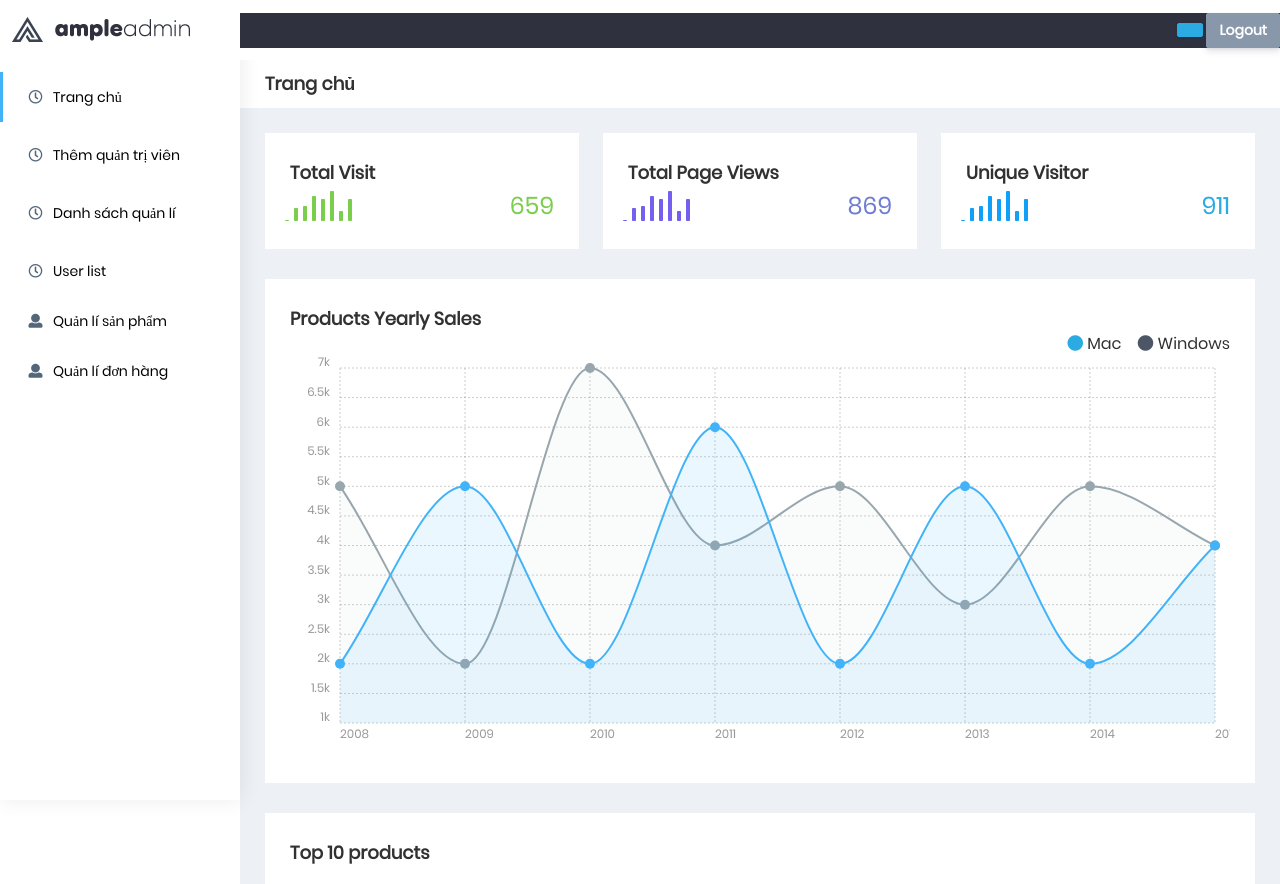
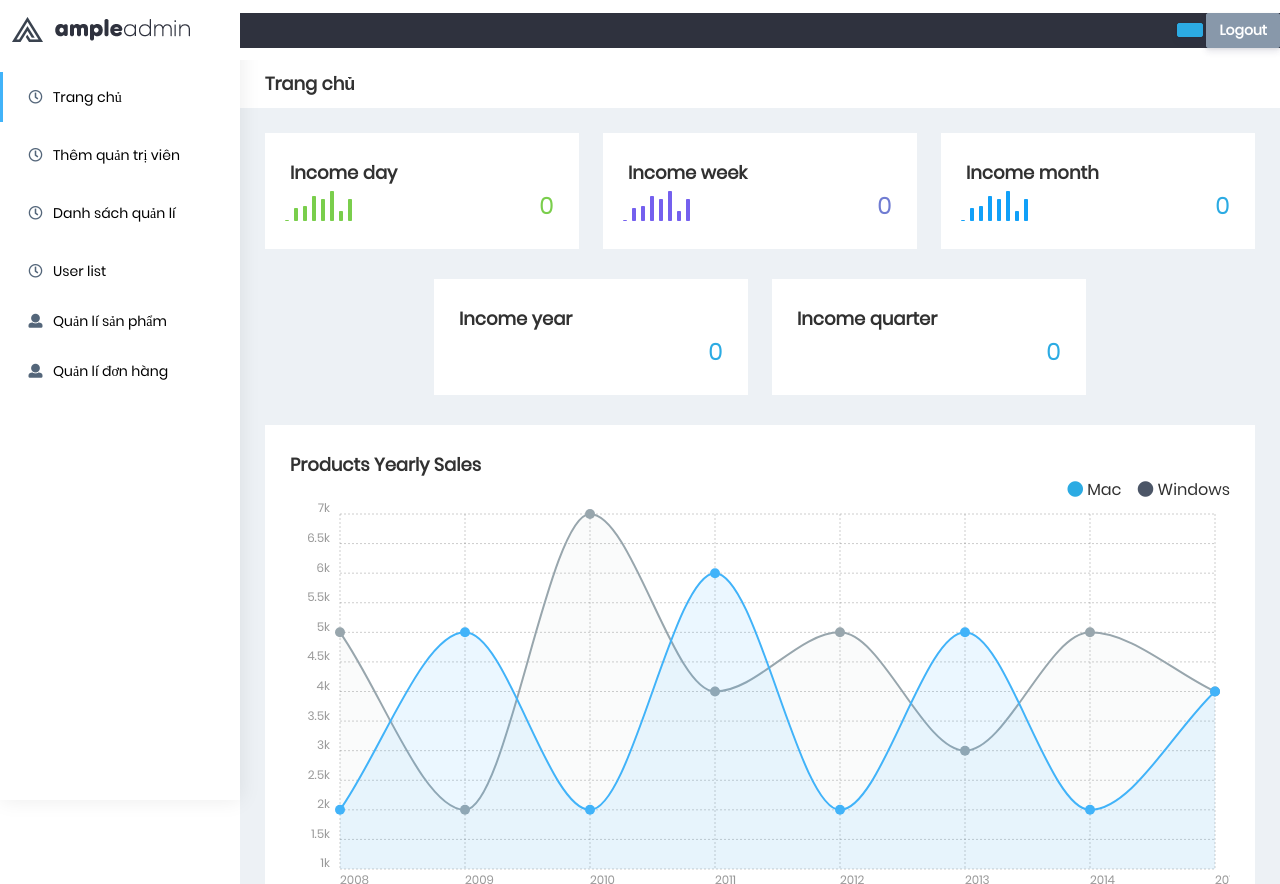
Before and after one commit to PTUDWa/Admin-page, a Node server app: page / in a window 1280 px wide. Shown: the top 884 px of the page. Run offline with Node 20, Linux system fonts and the light colour scheme; the visitor is signed in with stand-in values (Sample User, id 1); data that the repository does not hold is empty; some libraries are stand-ins or nearby versions.

Commit message:
add statistic

```diff
--- a/components/Dashboard/dashboard.controller.js
+++ b/components/Dashboard/dashboard.controller.js
@@ -1,9 +1,69 @@
 const productService = require("../Product/product.service");
 const moment = require("moment");
+const orderService = require("../Order/order.service");
 
 module.exports = {
   index: async function (req, res, next) {
     const top10ProductsBySold = await productService.getTop10ProductsBySold();
+    const quarter = Math.floor((moment().month() + 3) / 3);
+
+    const orders = await Promise.all([
+      orderService.getOrders({
+        status: "ready_for_pickup",
+        createdAt: {
+          $gte: moment().startOf("day").toDate(),
+          $lt: moment().endOf("day").toDate(),
+        },
+      }),
+      orderService.getOrders({
+        status: "ready_for_pickup",
+        createdAt: {
+          $gte: moment().startOf("week").toDate(),
+          $lt: moment().endOf("week").toDate(),
+        },
+      }),
+      orderService.getOrders({
+        status: "ready_for_pickup",
+        createdAt: {
+          $gte: moment().startOf("month").toDate(),
+          $lt: moment().endOf("month").toDate(),
+        },
+      }),
+      orderService.getOrders({
+        status: "ready_for_pickup",
+        createdAt: {
+          $gte: moment().startOf("year").toDate(),
+          $lt: moment().endOf("year").toDate(),
+        },
+      }),
+      orderService.getOrders({
+        status: "ready_for_pickup",
+        createdAt: {
+          $gte: moment(`${(quarter - 1) * 3 + 1}/${moment().year()}`, "MM/YYYY")
+            .startOf("month")
+            .toDate(),
+          $lt: moment(`${(quarter - 1) * 3 + 3}/${moment().year()}`, "MM/YYYY")
+            .endOf("month")
+            .toDate(),
+        },
+      }),
+    ]);
+
+    const totalPrice = orders.map((orders) =>
+      orders.reduce(
+        (price, order) =>
+          price +
+          order.items.reduce(
+            (total, item) => total + item.productID.price * item.qty,
+            0
+          ),
+        0
+      )
+    );
+
+    const [incomeDay, incomeWeek, incomeMonth, incomeYear, incomeQuarter] =
+      totalPrice;
+
     const top10ProductsBySoldWithKey = top10ProductsBySold.map(
       (item, index) => ({
         ...item,
@@ -12,6 +72,14 @@ module.exports = {
       })
     );
 
-    res.render("index", { title: "Dashboard", top10ProductsBySoldWithKey });
+    res.render("index", {
+      title: "Dashboard",
+      top10ProductsBySoldWithKey,
+      incomeDay,
+      incomeWeek,
+      incomeMonth,
+      incomeYear,
+      incomeQuarter,
+    });
   },
 };
--- a/components/Order/order.service.js
+++ b/components/Order/order.service.js
@@ -2,26 +2,31 @@ const mongoose = require("mongoose");
 const OrderModel = require("./order.model");
 
 class OrderService {
-  getOrders = () => {
-    return OrderModel.find({}).sort({"createdAt": -1})
+  getOrders = (queryObject = {}) => {
+    return OrderModel.find(queryObject)
+      .sort({ createdAt: -1 })
       .populate("items.productID")
       .populate("customerId")
       .lean();
   };
 
   getItemByPage(page, perPage, queryObject) {
-    return OrderModel.find(queryObject).sort({"createdAt": -1})
+    return OrderModel.find(queryObject)
+      .sort({ createdAt: -1 })
       .populate("items.productID")
       .populate("customerId")
       .skip((page - 1) * perPage)
       .limit(perPage)
       .lean();
   }
-  getOrder(id){
-    return OrderModel.findOne({_id: mongoose.Types.ObjectId(id)}).populate("items.productID").populate("customerId").lean();
+  getOrder(id) {
+    return OrderModel.findOne({ _id: mongoose.Types.ObjectId(id) })
+      .populate("items.productID")
+      .populate("customerId")
+      .lean();
   }
-  async setStatus(id, status){
-    const filter = { _id: mongoose.Types.ObjectId(id)};
+  async setStatus(id, status) {
+    const filter = { _id: mongoose.Types.ObjectId(id) };
     const update = {
       status: status,
     };
--- a/views/index.hbs
+++ b/views/index.hbs
@@ -40,40 +40,68 @@
       <div class="row justify-content-center">
         <div class="col-lg-4 col-md-12">
           <div class="white-box analytics-info">
-            <h3 class="box-title">Total Visit</h3>
+            <h3 class="box-title">Income day</h3>
             <ul class="list-inline two-part d-flex align-items-center mb-0">
               <li>
                 <div id="sparklinedash"><canvas width="67" height="30"
                     style="display: inline-block; width: 67px; height: 30px; vertical-align: top;"></canvas>
                 </div>
               </li>
-              <li class="ms-auto"><span class="counter text-success">659</span></li>
+              <li class="ms-auto"><span class="counter text-success">{{incomeDay}}</span></li>
             </ul>
           </div>
         </div>
         <div class="col-lg-4 col-md-12">
           <div class="white-box analytics-info">
-            <h3 class="box-title">Total Page Views</h3>
+            <h3 class="box-title">Income week</h3>
             <ul class="list-inline two-part d-flex align-items-center mb-0">
               <li>
                 <div id="sparklinedash2"><canvas width="67" height="30"
                     style="display: inline-block; width: 67px; height: 30px; vertical-align: top;"></canvas>
                 </div>
               </li>
-              <li class="ms-auto"><span class="counter text-purple">869</span></li>
+              <li class="ms-auto"><span class="counter text-purple">{{incomeWeek}}</span></li>
             </ul>
           </div>
         </div>
         <div class="col-lg-4 col-md-12">
           <div class="white-box analytics-info">
-            <h3 class="box-title">Unique Visitor</h3>
+            <h3 class="box-title">Income month</h3>
             <ul class="list-inline two-part d-flex align-items-center mb-0">
               <li>
                 <div id="sparklinedash3"><canvas width="67" height="30"
                     style="display: inline-block; width: 67px; height: 30px; vertical-align: top;"></canvas>
                 </div>
               </li>
-              <li class="ms-auto"><span class="counter text-info">911</span>
+              <li class="ms-auto"><span class="counter text-info">{{incomeMonth}}</span>
+              </li>
+            </ul>
+          </div>
+        </div>
+        <div class="col-lg-4 col-md-12">
+          <div class="white-box analytics-info">
+            <h3 class="box-title">Income year</h3>
+            <ul class="list-inline two-part d-flex align-items-center mb-0">
+              <li>
+                <div id="sparklinedash3"><canvas width="67" height="30"
+                    style="display: inline-block; width: 67px; height: 30px; vertical-align: top;"></canvas>
+                </div>
+              </li>
+              <li class="ms-auto"><span class="counter text-info">{{incomeYear}}</span>
+              </li>
+            </ul>
+          </div>
+        </div>
+        <div class="col-lg-4 col-md-12">
+          <div class="white-box analytics-info">
+            <h3 class="box-title">Income quarter</h3>
+            <ul class="list-inline two-part d-flex align-items-center mb-0">
+              <li>
+                <div id="sparklinedash3"><canvas width="67" height="30"
+                    style="display: inline-block; width: 67px; height: 30px; vertical-align: top;"></canvas>
+                </div>
+              </li>
+              <li class="ms-auto"><span class="counter text-info">{{incomeQuarter}}</span>
               </li>
             </ul>
           </div>
```
